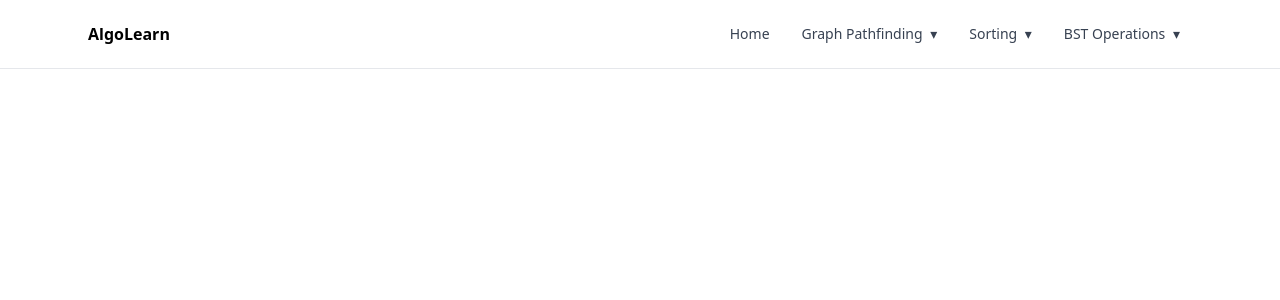
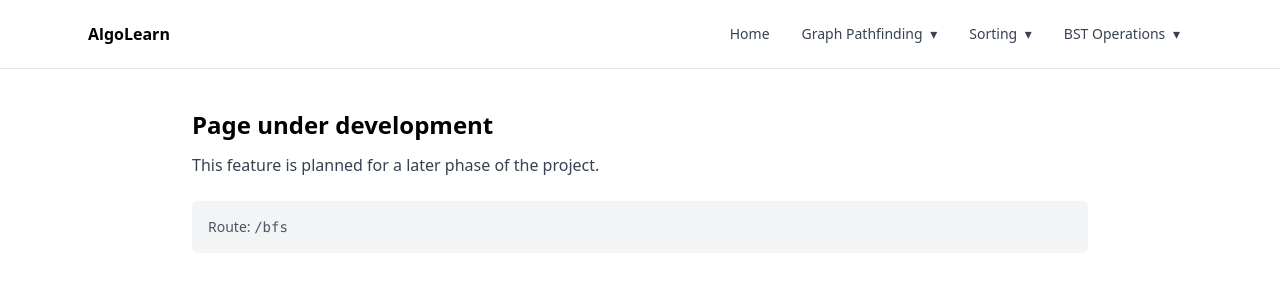
Before and after one commit to lolelolele/algorithm-learning-platform, a React (Vite) app: page /bfs in a window 1280 px wide. Shown: the top 300 px of the page. Built offline with nearby package versions, Linux system fonts and the light colour scheme.

Commit message:
feat: add placeholder pages for planned algorithms

```diff
--- a/src/App.jsx
+++ b/src/App.jsx
@@ -2,6 +2,7 @@ import { BrowserRouter, Routes, Route } from "react-router-dom";
 import Navbar from "./components/Navbar";
 import Home from "./pages/Home";
 import Dijkstra from "./pages/Dijkstra";
+import Placeholder from "./pages/Placeholder";
 
 export default function App() {
   return (
@@ -9,7 +10,24 @@ export default function App() {
       <Navbar />
       <Routes>
         <Route path="/" element={<Home />} />
+
+        {/* Graph Pathfinding */}
         <Route path="/dijkstra" element={<Dijkstra />} />
+        <Route path="/a-star" element={<Placeholder />} />
+        <Route path="/bfs" element={<Placeholder />} />
+        <Route path="/dfs" element={<Placeholder />} />
+
+        {/* Sorting */}
+        <Route path="/sorting/bubble" element={<Placeholder />} />
+        <Route path="/sorting/merge" element={<Placeholder />} />
+        <Route path="/sorting/quick" element={<Placeholder />} />
+        <Route path="/sorting/heap" element={<Placeholder />} />
+
+        {/* BST */}
+        <Route path="/bst/search" element={<Placeholder />} />
+        <Route path="/bst/insert" element={<Placeholder />} />
+        <Route path="/bst/delete" element={<Placeholder />} />
+
       </Routes>
     </BrowserRouter>
   );
--- /dev/null
+++ b/src/pages/Placeholder.jsx
@@ -0,0 +1,22 @@
+import { useLocation } from "react-router-dom";
+
+export default function Placeholder() {
+    const location = useLocation();
+
+    return (
+        <div className="min-h-screen px-6 py-10">
+            <div className="mx-auto max-w-4xl">
+                <h1 className="text-2xl font-bold">Page under development</h1>
+
+                <p className="mt-3 text-gray-700">
+                    This feature is planned for a later phase of the project.
+                </p>
+
+                <div className="mt-6 rounded-md bg-gray-100 p-4 text-sm text-gray-600">
+                    Route: <code>{location.pathname}</code>
+                </div>
+
+            </div>
+        </div>
+    );
+}
```
